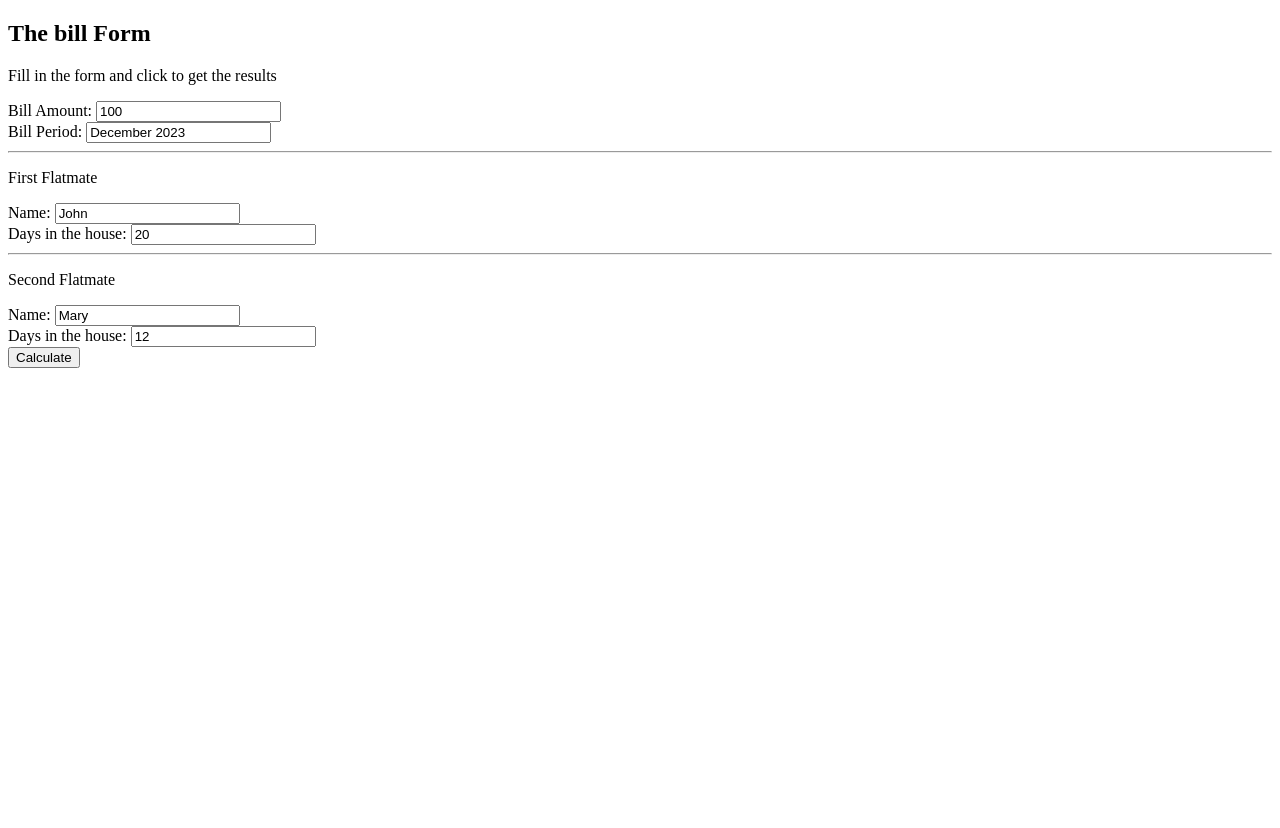
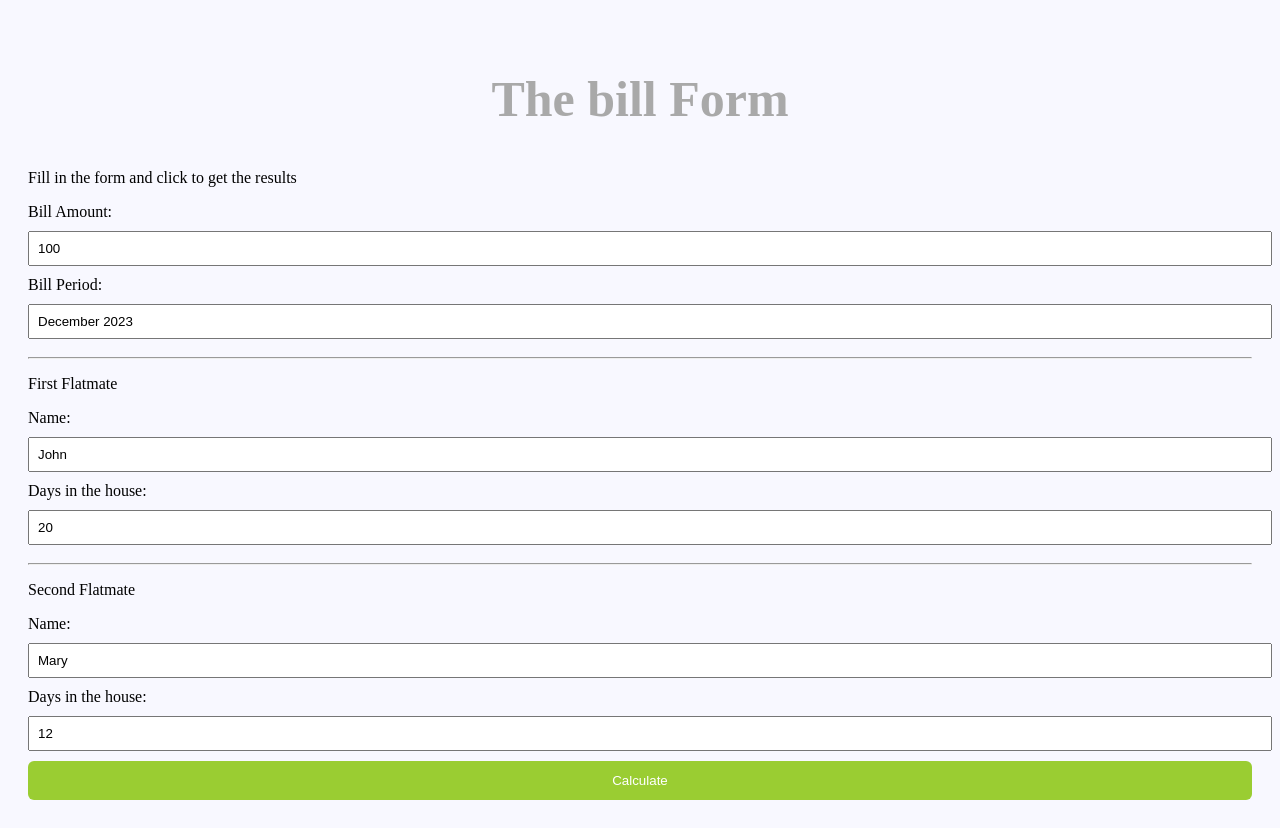
Before and after one commit to JpdeAndaRdev/Flatmattes_bill_-sharing, a Flask app: page /bill in a window 1280 px wide. Before the commit the page ends 368 px from the top, so only its background shows below. Run offline with Flask 3, Linux system fonts and the light colour scheme.

Commit message:
css_commit

```diff
--- /dev/null
+++ b/static/main.css
@@ -0,0 +1,25 @@
+h2 {
+    color: darkgrey;
+    text-align: center;
+    font-size: 50px;
+}
+
+input[type=text]{
+    width: 100%;
+    padding: 8px 8px;
+    margin: 10px 0px;
+ }
+
+input[type=submit]{
+    width: 100%;
+    background-color: yellowgreen;
+    color: white;
+    padding: 12px 12px;
+    border: none;
+    border-radius: 6px;
+ }
+
+body {
+    background-color: ghostwhite;
+    padding: 20px;
+}
--- a/templates/bill_form_page.html
+++ b/templates/bill_form_page.html
@@ -4,6 +4,7 @@
     <meta charset="UTF-8">
     <meta name="viewport" content="width=device-width, initial-scale=1.0">
     <title>Document</title>
+    <link rel="stylesheet " href="static/main.css">
 </head>
 <body>
     <h2>The bill Form</h2>
```
